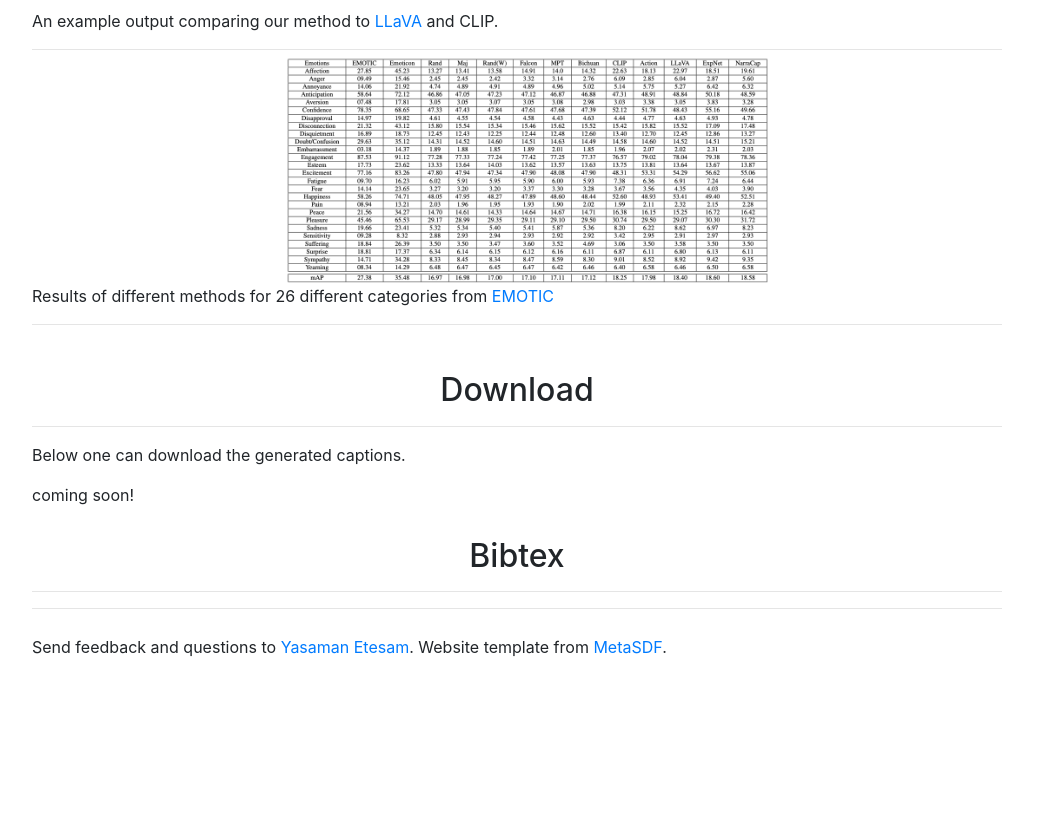
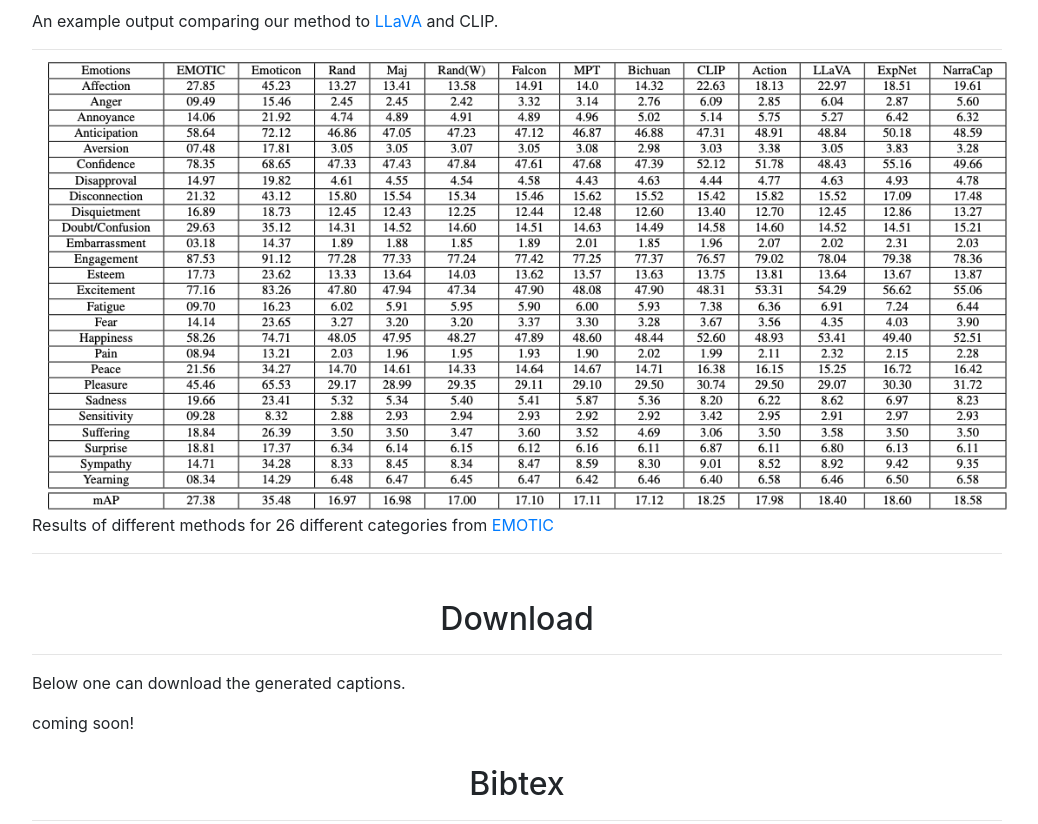
Before and after one commit to rosielab/Fast-and-Slow, a plain HTML site: page docs/index.html in a window 1280 px wide. Shown: the part 1304-2128 px from the top of the page, without its empty margins (123-1161 px from the left). Before the commit the page ends 1989 px from the top, so only its background shows below. Drawn offline with nearby package versions, Linux system fonts and the light colour scheme.

Commit message:
Update index.html

```diff
--- a/docs/index.html
+++ b/docs/index.html
@@ -65,7 +65,7 @@ The visual emotional theory of mind problem is an image emotion recognition task
 
         <div class="row align-items-center">
             <div class="col justify-content-center text-center">
-					<img src="figs/results.png" style="width:50%; margin-right:-20px; margin-top:-10px;">
+					<img src="figs/results.png" style="width:100%; margin-right:-20px; margin-top:-10px;">
             </div>
         </div>
         <p>
```
